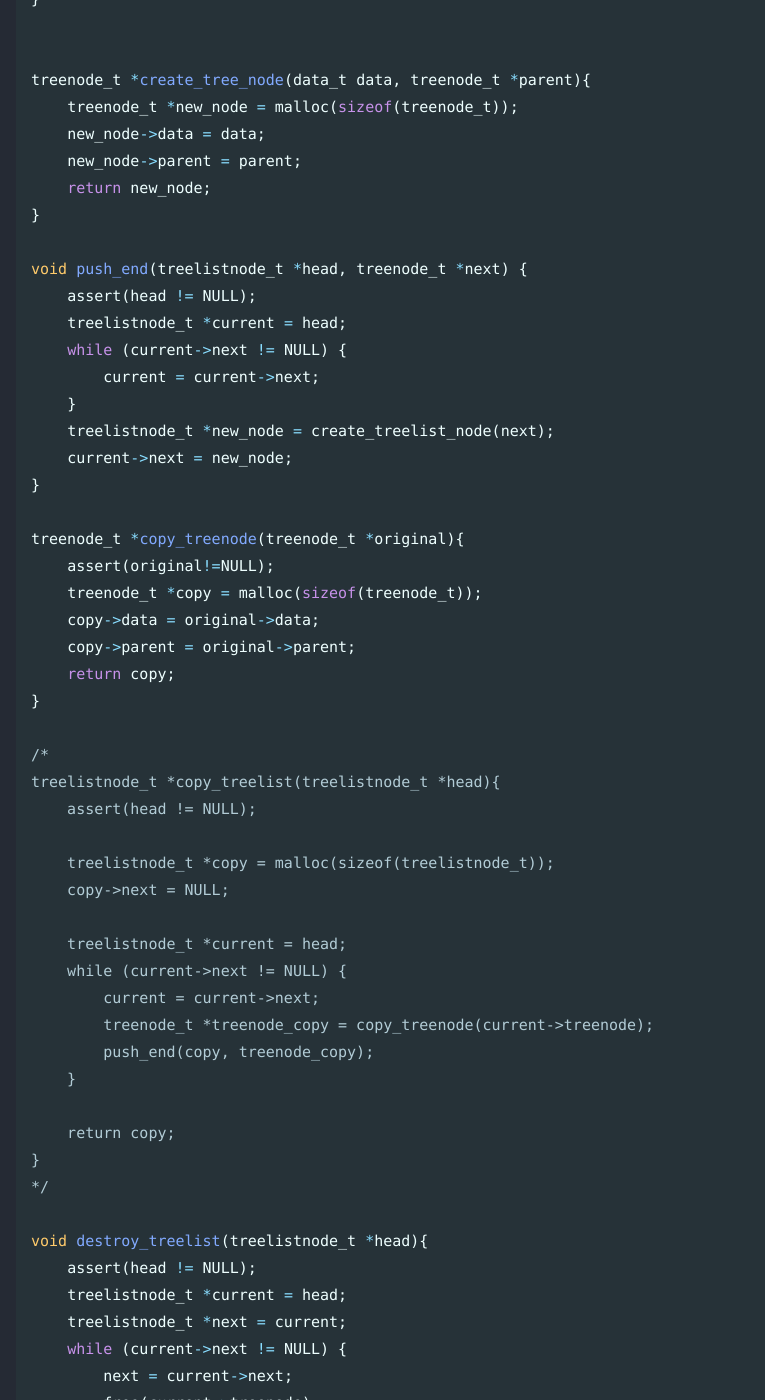
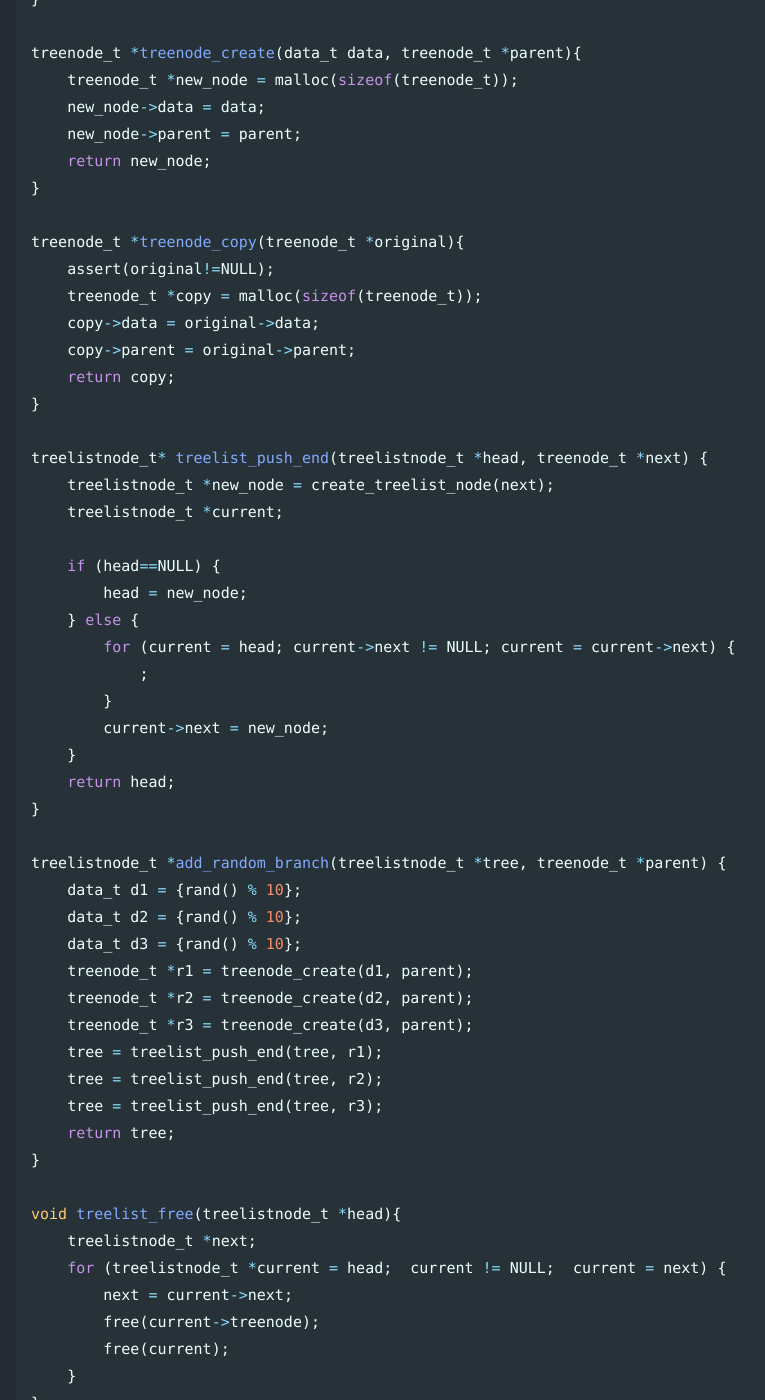
Before and after one commit to Connor-McCartney/Connor-McCartney.github.io, a Jekyll site: the page built from _pages/misc/C.md, in a window 1280 px wide and 1400 px high, scrolled down 6452 px. Shown: the whole window, without its empty margins (4-769 px from the left). Built offline with Jekyll 4.4.1, drawn with Linux system fonts in a browser that asks for light colours; cached includes are drawn as plain includes; some of the changed text lies outside the part shown.

Commit message:
Update C.md

````diff
--- a/_pages/misc/C.md
+++ b/_pages/misc/C.md
@@ -247,25 +247,14 @@ treelistnode_t *create_treelist_node(treenode_t *treenode){
     return new_node;
 }
 
-
-treenode_t *create_tree_node(data_t data, treenode_t *parent){
+treenode_t *treenode_create(data_t data, treenode_t *parent){
     treenode_t *new_node = malloc(sizeof(treenode_t));
     new_node->data = data;
     new_node->parent = parent;
     return new_node;
 }
 
-void push_end(treelistnode_t *head, treenode_t *next) {
-    assert(head != NULL);
-    treelistnode_t *current = head;
-    while (current->next != NULL) {
-        current = current->next;
-    }
-    treelistnode_t *new_node = create_treelist_node(next);
-    current->next = new_node;
-}
-
-treenode_t *copy_treenode(treenode_t *original){
+treenode_t *treenode_copy(treenode_t *original){
     assert(original!=NULL);
     treenode_t *copy = malloc(sizeof(treenode_t));
     copy->data = original->data;
@@ -273,90 +262,73 @@ treenode_t *copy_treenode(treenode_t *original){
     return copy;
 }
 
-/*
-treelistnode_t *copy_treelist(treelistnode_t *head){
-    assert(head != NULL);
+treelistnode_t* treelist_push_end(treelistnode_t *head, treenode_t *next) {
+    treelistnode_t *new_node = create_treelist_node(next);
+    treelistnode_t *current;
 
-    treelistnode_t *copy = malloc(sizeof(treelistnode_t));
-    copy->next = NULL;
+    if (head==NULL) {
+        head = new_node;
+    } else {
+        for (current = head; current->next != NULL; current = current->next) {
+            ;
+        }
+        current->next = new_node;
+    }
+    return head;
+}
 
-    treelistnode_t *current = head;
-    while (current->next != NULL) {
-        current = current->next;
-        treenode_t *treenode_copy = copy_treenode(current->treenode);
-        push_end(copy, treenode_copy);
-    }
+treelistnode_t *add_random_branch(treelistnode_t *tree, treenode_t *parent) {
+    data_t d1 = {rand() % 10};
+    data_t d2 = {rand() % 10};
+    data_t d3 = {rand() % 10};
+    treenode_t *r1 = treenode_create(d1, parent);
+    treenode_t *r2 = treenode_create(d2, parent);
+    treenode_t *r3 = treenode_create(d3, parent);
+    tree = treelist_push_end(tree, r1);
+    tree = treelist_push_end(tree, r2);
+    tree = treelist_push_end(tree, r3);
+    return tree;
+}
 
-    return copy;
-}
-*/
-
-void destroy_treelist(treelistnode_t *head){
-    assert(head != NULL);
-    treelistnode_t *current = head;
-    treelistnode_t *next = current;
-    while (current->next != NULL) {
+void treelist_free(treelistnode_t *head){
+    treelistnode_t *next;
+    for (treelistnode_t *current = head;  current != NULL;  current = next) {
         next = current->next;
         free(current->treenode);
         free(current);
-        current = next;
     }
-    assert(current != NULL);
-    assert(current->treenode != NULL);
-    free(current->treenode);
-    free(current);
 }
 
-
-void add_random_branch(treelistnode_t *tree, treenode_t *parent) {
-    data_t d1 = {rand() % 10};
-    data_t d2 = {rand() % 10};
-    data_t d3 = {rand() % 10};
-    treenode_t *r1 = create_tree_node(d1, parent);
-    treenode_t *r2 = create_tree_node(d2, parent);
-    treenode_t *r3 = create_tree_node(d3, parent);
-    push_end(tree, r1);
-    push_end(tree, r2);
-    push_end(tree, r3);
-}
-
-
 int main() {
-    treelistnode_t *current; treelistnode_t *tree = malloc(sizeof(treelistnode_t));
-    tree->next = NULL;
-    tree->treenode = NULL;
-
-
+    treelistnode_t *current;
+    treelistnode_t *next;
+    treelistnode_t *tree = NULL;
+    treelistnode_t *to_push;
 
     data_t d1 = {rand() % 10};
     data_t d2 = {rand() % 10};
-    treenode_t *r1 = create_tree_node(d1, NULL);
-    treenode_t *r2 = create_tree_node(d2, NULL);
-    push_end(tree, r1);
-    push_end(tree, r2);
+    treenode_t *r1 = treenode_create(d1, NULL);
+    treenode_t *r2 = treenode_create(d2, NULL);
+    tree = treelist_push_end(tree, r1);
+    tree = treelist_push_end(tree, r2);
 
-    int max_depth = 1;
+    int max_depth = 2;
     for (int d=0; d<max_depth; d++) {
+
         printf("depth %d\n", d);
+        to_push = NULL;
+        for (current = tree;  current != NULL;  current = next) {
+            next = current->next;
+            to_push = add_random_branch(to_push, current->treenode);
+        }
+        for (current = to_push; current != NULL; current = current->next) {
+            printf("%d\n", current->treenode->data.x);
+            tree = treelist_push_end(tree, treenode_copy(current->treenode));
+        }
+        treelist_free(to_push);
 
-        treelistnode_t *to_push = malloc(sizeof(treelistnode_t));
-        to_push->next = NULL;
-        to_push->treenode = NULL;
-
-        current = tree;
-        while (current->next != NULL) {
-            add_random_branch(to_push, current->treenode);
-            current = current->next;
-        }
-        current = to_push;
-        while (current->next != NULL) {
-            current = current->next;
-            printf("%d\n", current->treenode->data.x);
-            push_end(tree, copy_treenode(current->treenode));
-        }
-        destroy_treelist(to_push);
     }
 
-    destroy_treelist(tree);
+    treelist_free(tree);
 }
 ```
````
